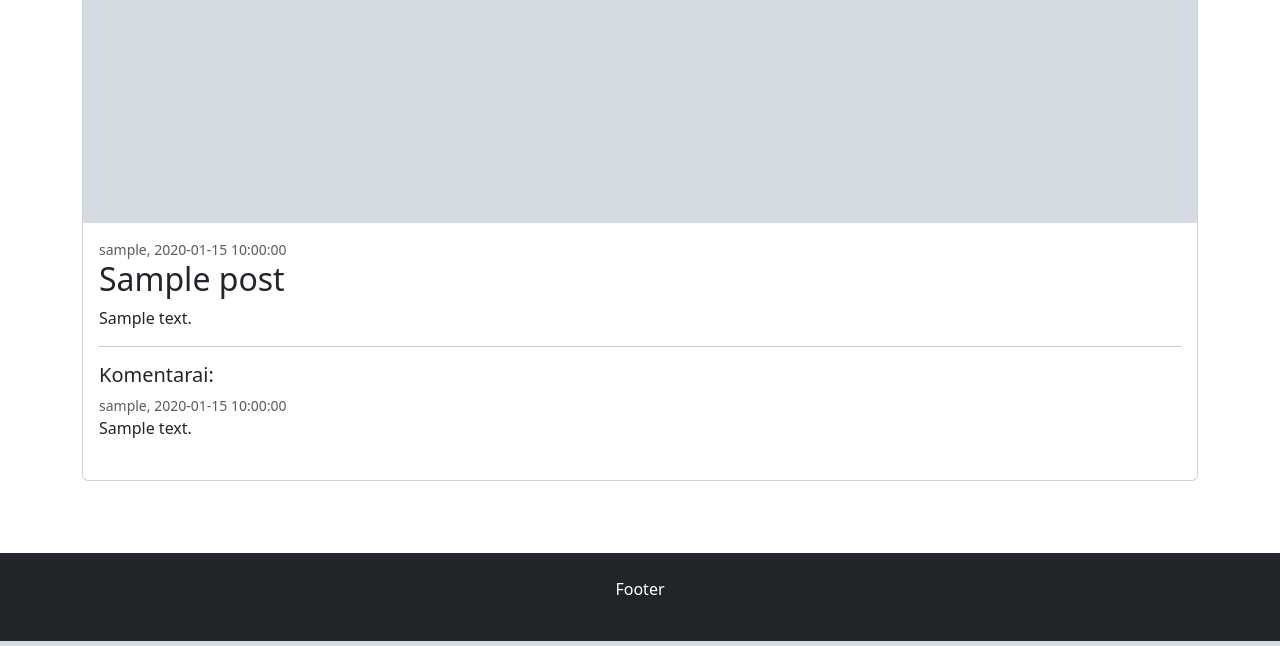
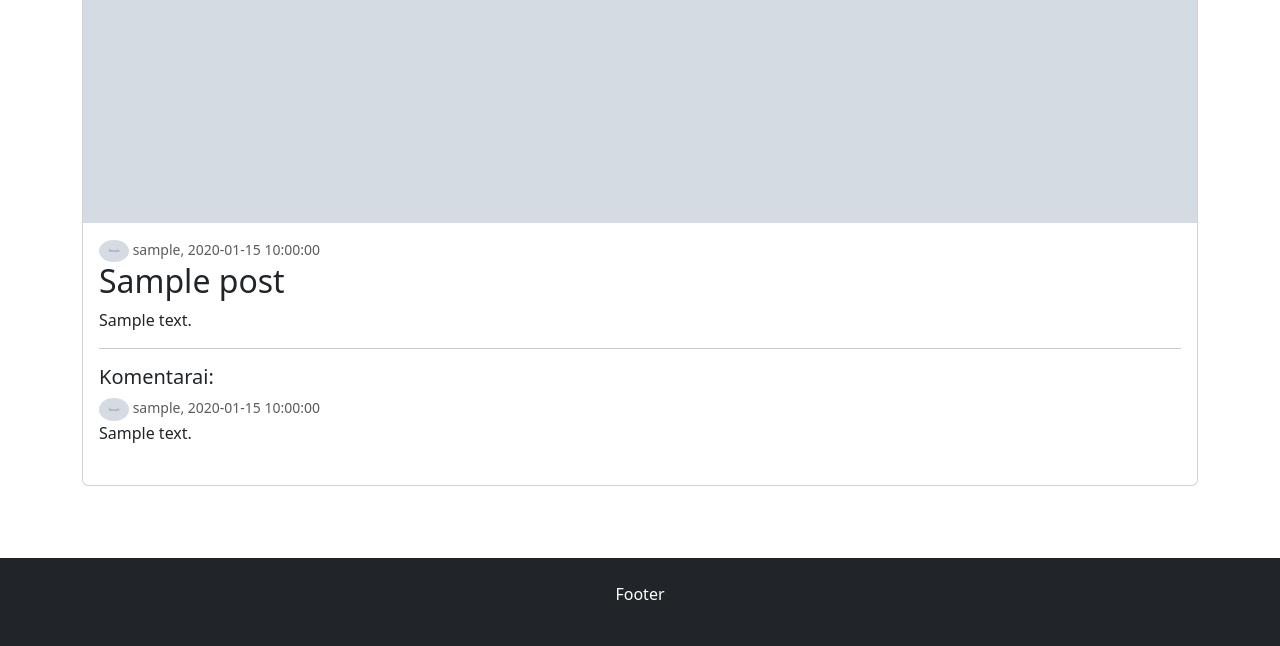
Before and after one commit to DonatasNoreika/blog_17_2, a Django app: page /posts/1/ in a window 1280 px wide. Shown: the part 910-1556 px from the top of the page. Run offline with Django 5.2, Linux system fonts and the light colour scheme; tables that the repository leaves empty hold one stand-in row (values such as "Sample post"); grey boxes marked "Sample" are stand-in pictures; some libraries are stand-ins or nearby versions.

Commit message:
+ Vartotojo nuotrauka būtų atvaizduojama prie įrašų, komentarų

```diff
--- a/mysite/blog/templates/post.html
+++ b/mysite/blog/templates/post.html
@@ -10,6 +10,9 @@
     {% endif %}
     <div class="card-body">
         <div class="small text-muted">
+            {% if post.author.photo %}
+            <img src="{{ post.author.photo.url }}" class="rounded-circle" style="width: 30px">
+            {% endif %}
             {{ post.author }}, {{ post.date | date:"Y-m-d H:i:s" }}
         </div>
         <h2>{{ post.title }}</h2>
@@ -33,6 +36,9 @@
         {% for comment in post.comments.all %}
         <div class="mb-4">
             <div class="small text-muted">
+                {% if comment.author.photo %}
+                <img src="{{ comment.author.photo.url }}" class="rounded-circle" style="width: 30px">
+                {% endif %}
                 {{ comment.author }}, {{ comment.date | date:"Y-m-d H:i:s" }}
             </div>
             <p>{{ comment.content }}</p>
--- a/mysite/blog/templates/posts.html
+++ b/mysite/blog/templates/posts.html
@@ -12,6 +12,9 @@
     {% endif %}
     <div class="card-body">
         <div class="small text-muted">
+            {% if post.author.photo %}
+            <img src="{{ post.author.photo.url }}" class="rounded-circle" style="width: 30px">
+            {% endif %}
             {{ post.author }}, {{ post.date | date:"Y-m-d H:i:s" }}
         </div>
         <h2>{{ post.title }}</h2>
```
